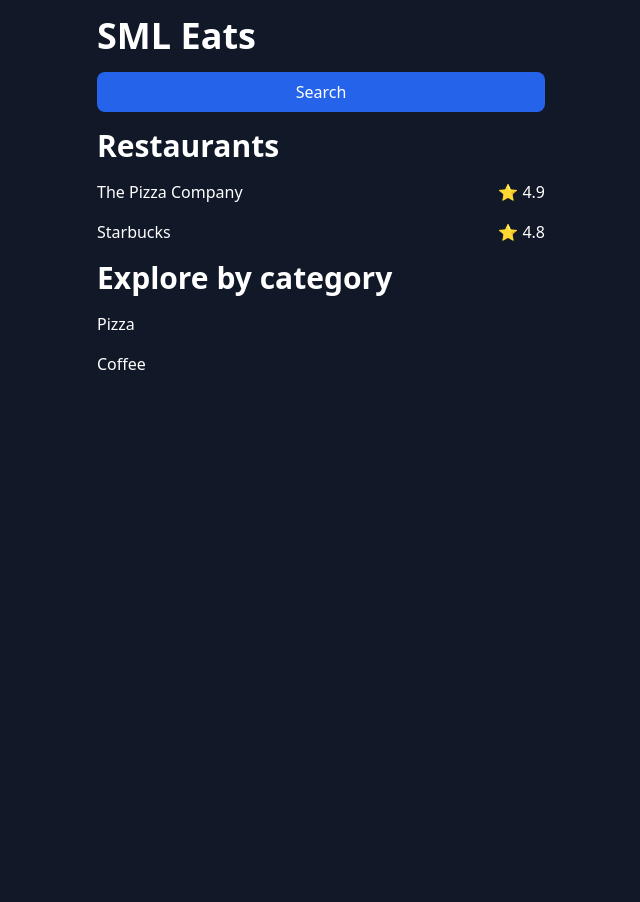
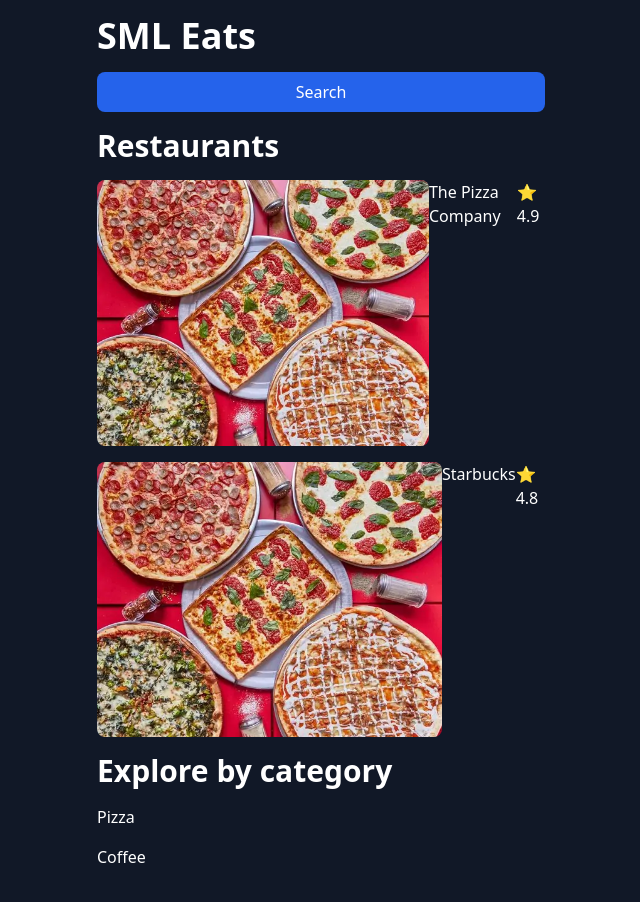
Before and after one commit to shamwela/sml-eats, a Next.js app: page / in a window 1280 px wide. Shown: the top 902 px of the page, without its empty margins (319-959 px from the left). Before the commit the page ends 800 px from the top, so only its background shows below. Built offline with nearby package versions, Linux system fonts and the light colour scheme.

Commit message:
Add restaurant images

```diff
--- a/pages/_app.tsx
+++ b/pages/_app.tsx
@@ -4,6 +4,7 @@
 import type { CartItem } from 'types/cartItem'
 import Link from 'next/link'
 import type { Restaurant } from 'types/restaurant'
+import ThePizzaCompanyImage from 'public/images/the-pizza-company.webp'
 import { useState } from 'react'
 
 const restaurants: Restaurant[] = [
@@ -13,6 +14,9 @@
     path: '/restaurants/the-pizza-company',
     category: 'Pizza',
     rating: 4.9,
+    imageProperties: {
+      src: ThePizzaCompanyImage
+    },
     items: [
       {
         name: 'Seafood Cocktail',
@@ -40,6 +44,9 @@
     path: '/restaurants/starbucks',
     category: 'Coffee',
     rating: 4.8,
+    imageProperties: {
+      src: ThePizzaCompanyImage
+    },
     items: [
       {
         name: 'Irish Cream Cold Brew',
--- a/pages/index.tsx
+++ b/pages/index.tsx
@@ -1,4 +1,5 @@
 import Head from 'components/Head'
+import Image from 'next/image'
 import Link from 'next/link'
 import type { Restaurant } from 'types/restaurant'
 
@@ -16,9 +17,10 @@
       </button>
 
       <h2>Restaurants</h2>
-      {restaurants?.map(({ name, slug, rating }) => {
+      {restaurants?.map(({ name, slug, rating, imageProperties }) => {
         return (
           <section key={slug} className='flex justify-between'>
+            <Image src={imageProperties.src} alt={name} />
             <Link href={`/restaurants/${slug}`}>
               <a>{name}</a>
             </Link>
--- a/types/restaurant.ts
+++ b/types/restaurant.ts
@@ -1,4 +1,8 @@
 import type { Item } from './item'
+
+type ImageProperties = {
+  src: StaticImageData
+}
 
 export type Restaurant = {
   name: string
@@ -6,5 +10,6 @@
   path: string
   category: string
   rating: number
+  imageProperties: ImageProperties
   items: Item[]
 }
```
Also changed, not shown: public/images/the-pizza-company.webp (added).
